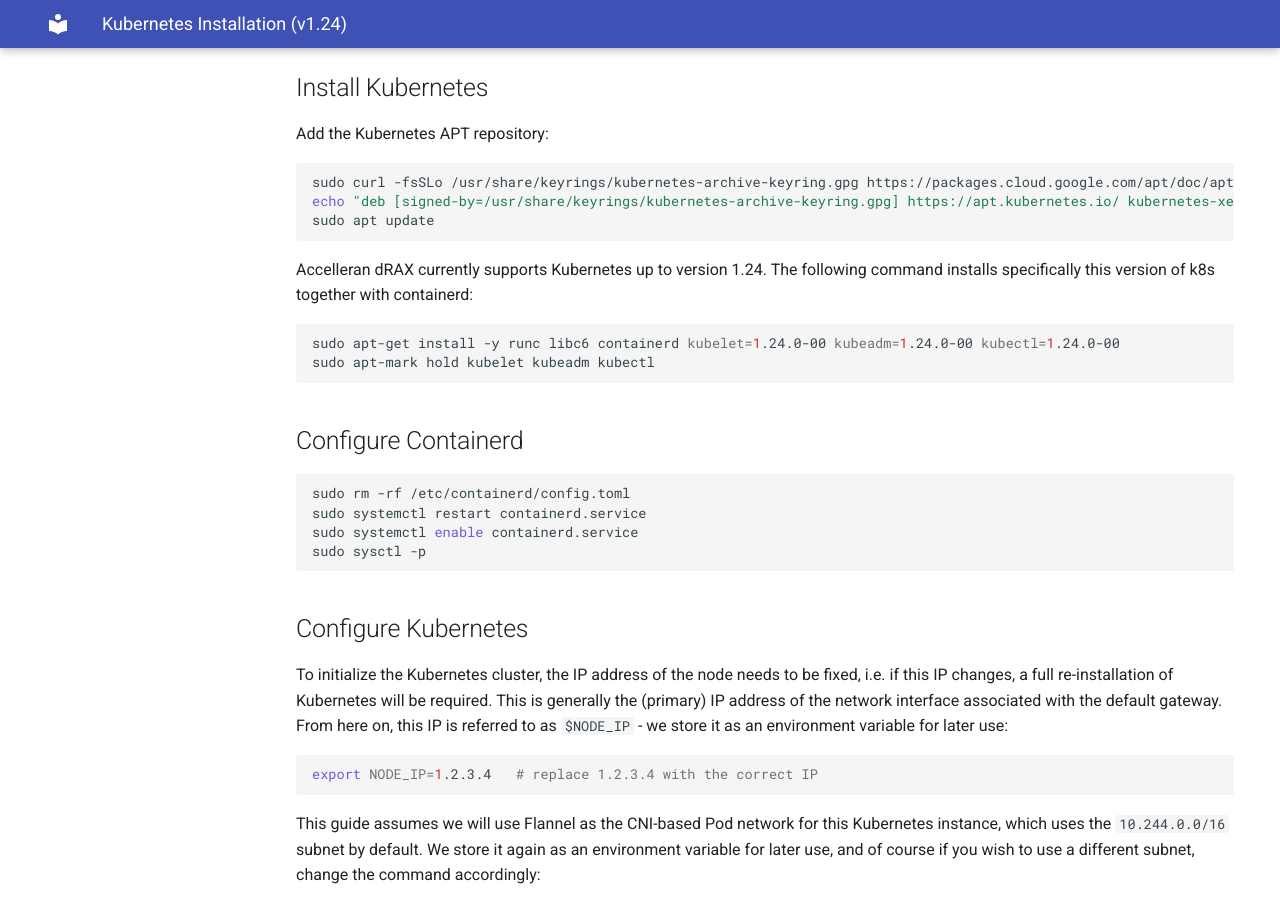
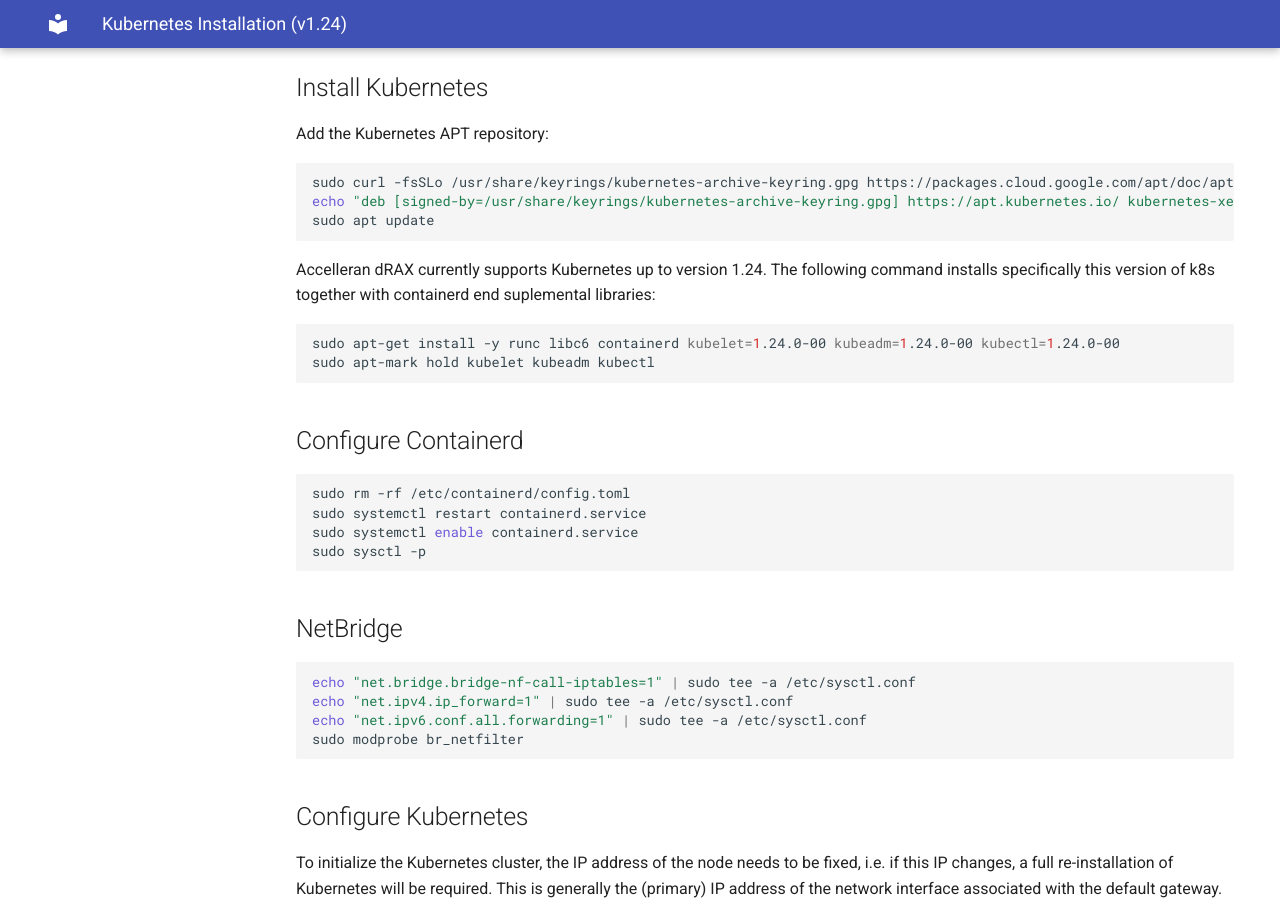
Before and after one commit to accelleran/drax-docs, an MkDocs documentation site: the page built from docs/kubernetes-install-1-24/index.md, in a window 1280 px wide and 900 px high, scrolled down 466 px. Built offline with MkDocs 1.6.1 and Material for MkDocs 9.7.7, drawn with Linux system fonts in a browser that asks for light colours; the version menu is left out.

Commit message:
Update index.md

````diff
--- a/docs/kubernetes-install-1-24/index.md
+++ b/docs/kubernetes-install-1-24/index.md
@@ -24,7 +24,7 @@ echo "deb [signed-by=/usr/share/keyrings/kubernetes-archive-keyring.gpg] https:/
 sudo apt update
 ```
 
-Accelleran dRAX currently supports Kubernetes up to version 1.24. The following command installs specifically this version of k8s together with containerd:
+Accelleran dRAX currently supports Kubernetes up to version 1.24. The following command installs specifically this version of k8s together with containerd end suplemental libraries:
 
 ``` bash
 sudo apt-get install -y runc libc6 containerd kubelet=1.24.0-00 kubeadm=1.24.0-00 kubectl=1.24.0-00
@@ -38,6 +38,16 @@ sudo rm -rf /etc/containerd/config.toml
 sudo systemctl restart containerd.service
 sudo systemctl enable containerd.service
 sudo sysctl -p
+```
+
+
+## NetBridge
+
+``` bash
+echo "net.bridge.bridge-nf-call-iptables=1" | sudo tee -a /etc/sysctl.conf
+echo "net.ipv4.ip_forward=1" | sudo tee -a /etc/sysctl.conf
+echo "net.ipv6.conf.all.forwarding=1" | sudo tee -a /etc/sysctl.conf
+sudo modprobe br_netfilter
 ```
 
 ## Configure Kubernetes
````
